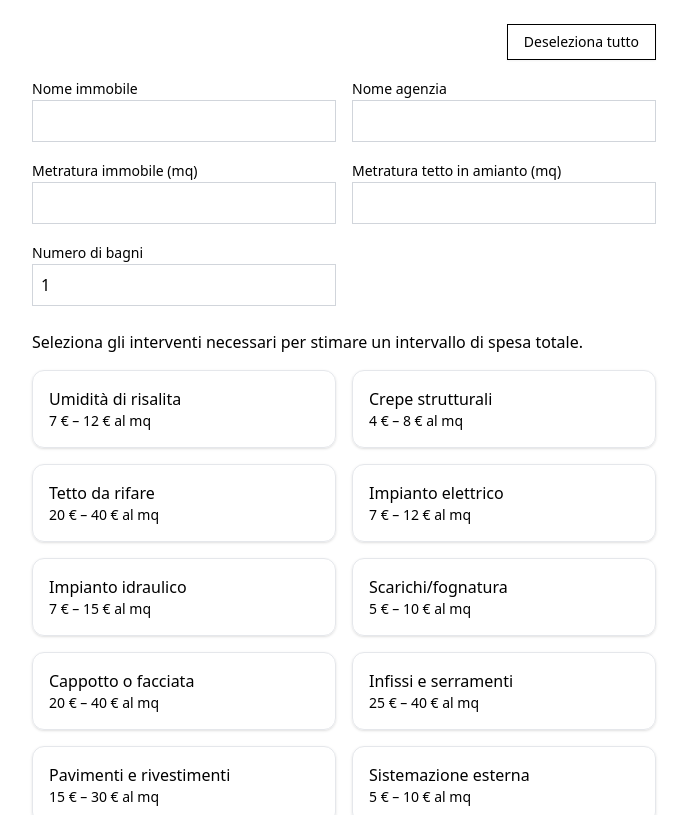
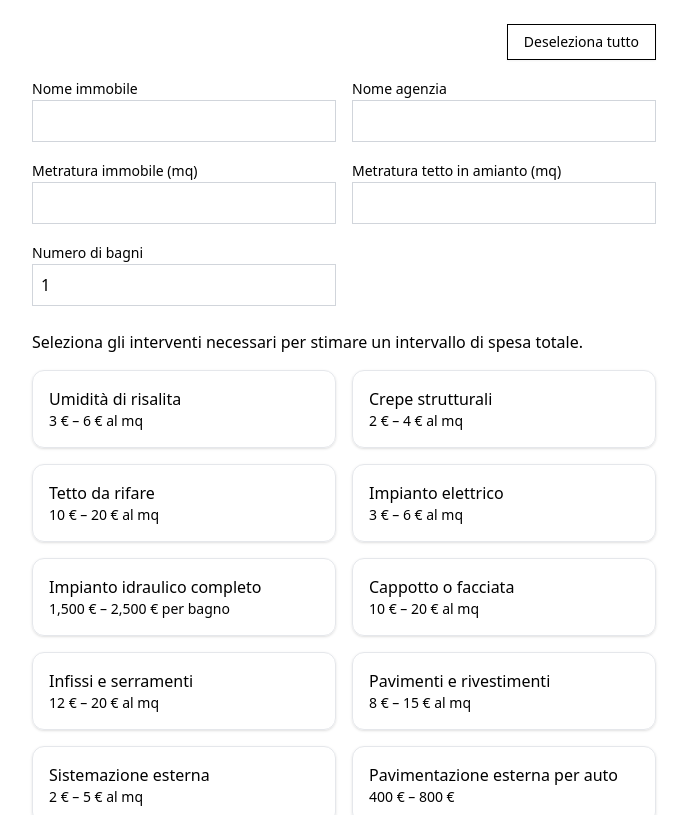
Before and after one commit to FlamingFury28/stima-costi-ristrutturazione, a React (Vite) app: page / in a window 1280 px wide. Shown: the top 815 px of the page, without its empty margins (296-983 px from the left). Built offline with nearby package versions, Linux system fonts and the light colour scheme.

Commit message:
Fix rollup/npm error for Vercel deploy

```diff
--- a/src/App.jsx
+++ b/src/App.jsx
@@ -7,21 +7,19 @@ import jsPDF from "jspdf";
 import autoTable from "jspdf-autotable";
 
 const costItems = [
-  { id: "umidita", label: "Umidità di risalita", type: "area", min: 7, max: 12 },
-  { id: "crepe", label: "Crepe strutturali", type: "area", min: 4, max: 8 },
-  { id: "tetto", label: "Tetto da rifare", type: "area", min: 20, max: 40 },
-  { id: "amianto", label: "Rimozione amianto (tetto)", type: "amianto", min: 8, max: 18 },
-  { id: "elettrico", label: "Impianto elettrico", type: "area", min: 7, max: 12 },
-  { id: "idraulico", label: "Impianto idraulico", type: "area", min: 7, max: 15 },
-  { id: "fognatura", label: "Scarichi/fognatura", type: "area", min: 5, max: 10 },
-  { id: "facciata", label: "Cappotto o facciata", type: "area", min: 20, max: 40 },
-  { id: "infissi", label: "Infissi e serramenti", type: "area", min: 25, max: 40 },
-  { id: "pavimenti", label: "Pavimenti e rivestimenti", type: "area", min: 15, max: 30 },
-  { id: "giardino", label: "Sistemazione esterna", type: "area", min: 5, max: 10 },
-  { id: "esterno_auto", label: "Pavimentazione esterna per auto", type: "fixed", min: 800, max: 1500 },
+  { id: "umidita", label: "Umidità di risalita", type: "area", min: 3, max: 6 },
+  { id: "crepe", label: "Crepe strutturali", type: "area", min: 2, max: 4 },
+  { id: "tetto", label: "Tetto da rifare", type: "area", min: 10, max: 20 },
+  { id: "amianto", label: "Rimozione amianto (tetto)", type: "amianto", min: 4, max: 8 },
+  { id: "elettrico", label: "Impianto elettrico", type: "area", min: 3, max: 6 },
+  { id: "idraulico_completo", label: "Impianto idraulico completo", type: "bagni", min: 1500, max: 2500 },
+  { id: "facciata", label: "Cappotto o facciata", type: "area", min: 10, max: 20 },
+  { id: "infissi", label: "Infissi e serramenti", type: "area", min: 12, max: 20 },
+  { id: "pavimenti", label: "Pavimenti e rivestimenti", type: "area", min: 8, max: 15 },
+  { id: "giardino", label: "Sistemazione esterna", type: "area", min: 2, max: 5 },
+  { id: "esterno_auto", label: "Pavimentazione esterna per auto", type: "fixed", min: 400, max: 800 },
   { id: "permessi", label: "Permessi e pratiche", type: "fixed", min: 500, max: 1500 },
-  { id: "sanatorie", label: "Sanatorie/accatastamenti", type: "fixed", min: 300, max: 2000 },
-  { id: "bagni", label: "Bagni completi da rifare", type: "bagni", min: 1200, max: 2000 },
+  { id: "sanatorie", label: "Sanatorie/accatastamenti", type: "fixed", min: 300, max: 2000 }
 ];
 
 export default function CostEstimator() {
```
